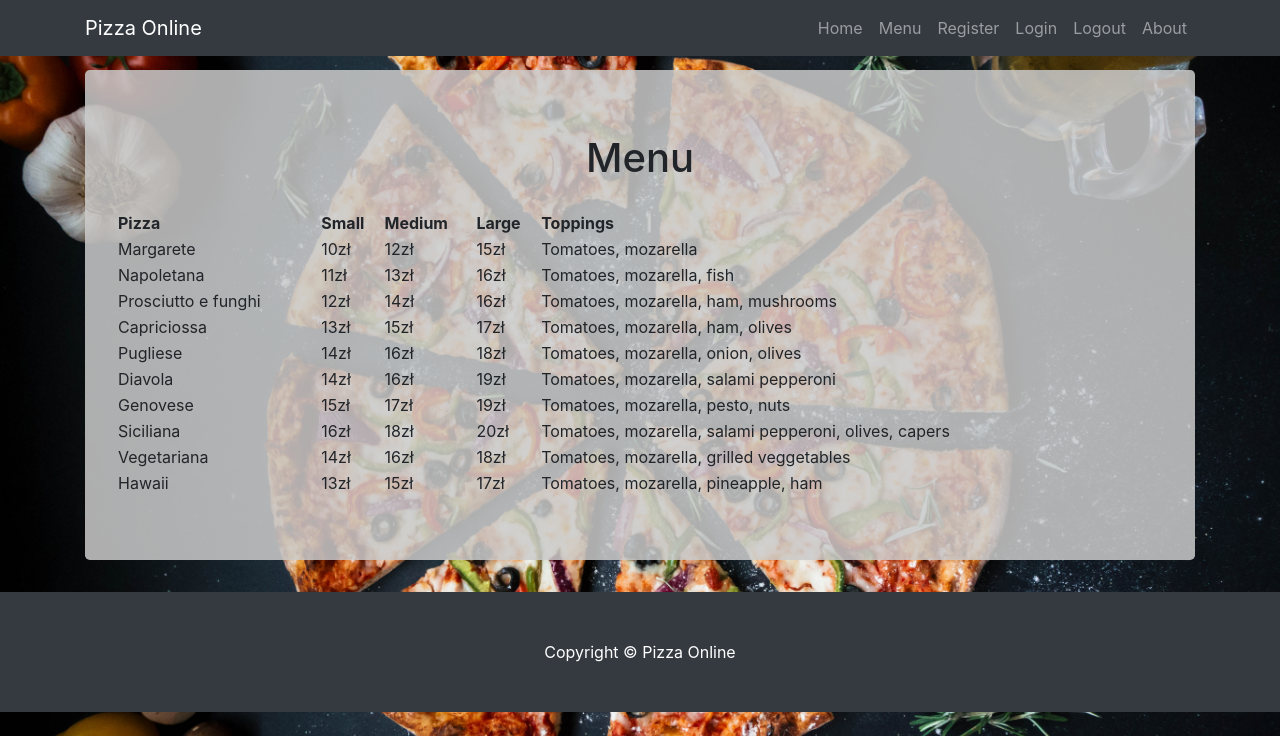
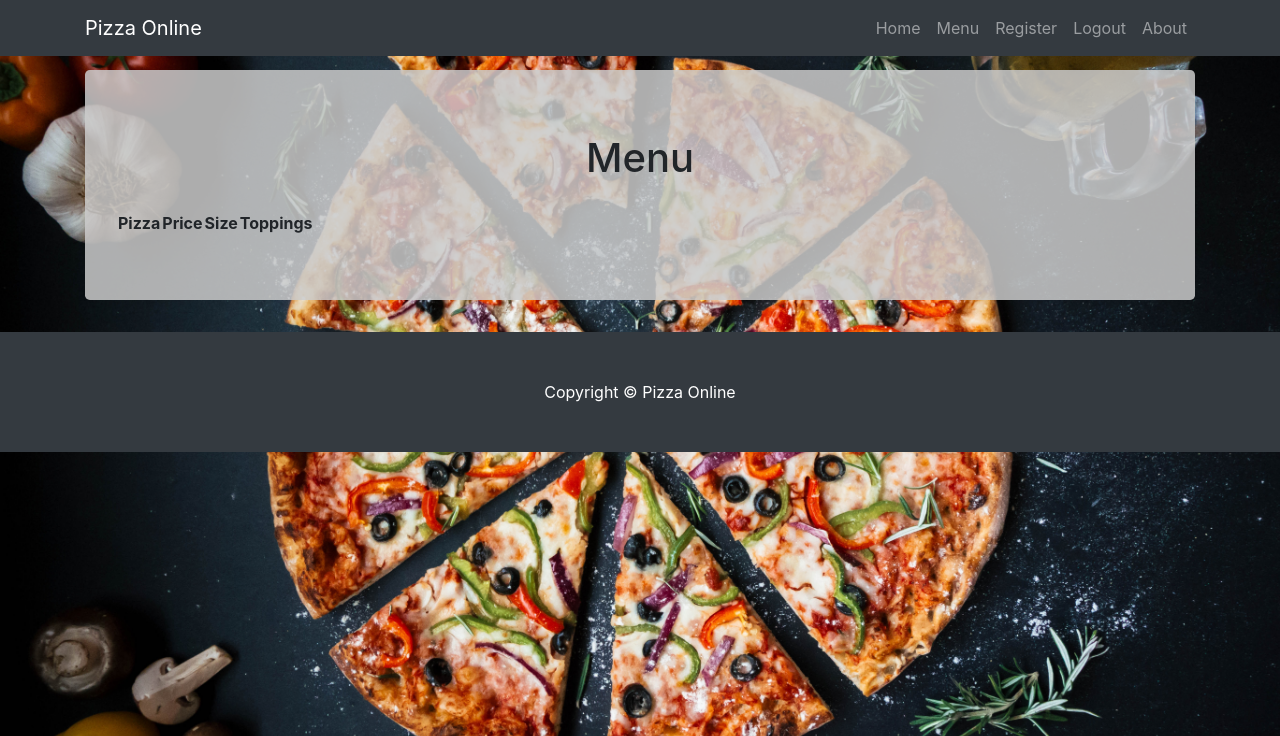
Before and after one commit to fazerito/orderpizza, a Django app: page /login/menu/ in a window 1280 px wide. Shown: the top 736 px of the page. Run offline with Django 3.2, Linux system fonts and the light colour scheme; the visitor is signed in with stand-in values (Sample User, id 1); lists and menus that the app fills with data are empty; some libraries are stand-ins or nearby versions.

Commit message:
updated html

```diff
--- a/orders/templates/orders/layout.html
+++ b/orders/templates/orders/layout.html
@@ -31,25 +31,26 @@
         <div class="collapse navbar-collapse" id="navbarResponsive">
           <ul class="navbar-nav ml-auto">
             <li class="nav-item">
-              <a class="nav-link" href="/">Home
+              <a class="nav-link" href="{% url 'orders:index' %}">Home
               </a>
             </li>
             <li class="nav-item">
-              <a class="nav-link" href="/menu/">Menu</a>
+              <a class="nav-link" href="{% url 'orders:menu' %}">Menu</a>
             </li>
             <li class="nav-item">
-              <a class="nav-link" href="/register/">Register</a>
-            </li>
-            <li class="nav-item">
-              <a class="nav-link" href="/login/">Login</a>
+              <a class="nav-link" href="{% url 'orders:register' %}">Register</a>
             </li>
             {% if user.is_authenticated %}
             <li class="nav-item">
-              <a class="nav-link" href="/logout">Logout</a>
+              <a class="nav-link" href="{% url 'orders:logout' %}">Logout</a>
+            </li>
+            {% else %}
+            <li class="nav-item">
+              <a class="nav-link" href="{% url 'orders:login' %}">Login</a>
             </li>
             {% endif %}
             <li class="nav-item">
-              <a class="nav-link" href="/about">About</a>
+              <a class="nav-link" href="{% url 'orders:about' %}">About</a>
             </li>
           </ul>
         </div>
--- a/orders/templates/orders/menu.html
+++ b/orders/templates/orders/menu.html
@@ -3,84 +3,26 @@
 {% block title %} Menu {% endblock %}
 {% block content %}
 <h1>Menu</h1>
-<table style='width:1000px;'>
+<table class="menu">
   <tr>
     <th>Pizza</th>
-    <th>Small</th>
-    <th>Medium</th>
-    <th>Large</th>
+    <th>Price</th>
+    <th>Size</th>
     <th>Toppings</th>
   </tr>
+  {% for pizza in pizzas %}
     <tr>
-      <td>Margarete</td>
-      <td>10zł</td>
-      <td>12zł</td>
-      <td>15zł</td>
-      <td>Tomatoes, mozarella</td>
+      <td><a href="{{ pizza.get_absolute_url }}"> {{ pizza.name }}</a></td>
+      <td>{{ pizza.price }}</td>
+      <td>{{ pizza.size }}</td>
+      <td>
+        {% for t in pizza.toppings.all %}
+        {{ t.name }},
+        {% endfor %}
+      </td>
     </tr>
-    <tr>
-      <td>Napoletana</td>
-      <td>11zł</td>
-      <td>13zł</td>
-      <td>16zł</td>
-      <td>Tomatoes, mozarella, fish</td>
-    </tr>
-    <tr>
-      <td>Prosciutto e funghi</td>
-      <td>12zł</td>
-      <td>14zł</td>
-      <td>16zł</td>
-      <td>Tomatoes, mozarella, ham, mushrooms</td>
-    </tr>
-    <tr>
-      <td>Capriciossa</td>
-      <td>13zł</td>
-      <td>15zł</td>
-      <td>17zł</td>
-      <td>Tomatoes, mozarella, ham, olives</td>
-    </tr>
-    <tr>
-      <td>Pugliese</td>
-      <td>14zł</td>
-      <td>16zł</td>
-      <td>18zł</td>
-      <td>Tomatoes, mozarella, onion, olives</td>
-    </tr>
-    <tr>
-      <td>Diavola</td>
-      <td>14zł</td>
-      <td>16zł</td>
-      <td>19zł</td>
-      <td>Tomatoes, mozarella, salami pepperoni</td>
-    </tr>
-    <tr>
-      <td>Genovese</td>
-      <td>15zł</td>
-      <td>17zł</td>
-      <td>19zł</td>
-      <td>Tomatoes, mozarella, pesto, nuts</td>
-    </tr>
-    <tr>
-      <td>Siciliana</td>
-      <td>16zł</td>
-      <td>18zł</td>
-      <td>20zł</td>
-      <td>Tomatoes, mozarella, salami pepperoni, olives, capers</td>
-    </tr>
-    <tr>
-      <td>Vegetariana</td>
-      <td>14zł</td>
-      <td>16zł</td>
-      <td>18zł</td>
-      <td>Tomatoes, mozarella, grilled veggetables</td>
-    </tr>
-    <tr>
-      <td>Hawaii</td>
-      <td>13zł</td>
-      <td>15zł</td>
-      <td>17zł</td>
-      <td>Tomatoes, mozarella, pineapple, ham</td>
-    </tr>
+
+    {% endfor %}
 </table>
 
 {% endblock %}
--- a/orders/templates/orders/register_form.html
+++ b/orders/templates/orders/register_form.html
@@ -27,9 +27,8 @@
           {{ form.city }}
           <br>
           {{ form.zip_code }}
-          <br>
           </div>
-          <button class='btn' type='submit' name="button">Submit</button>
+          <center><button class="btn" type="submit" name="button">Submit</button></center>
       </form>
   </div>
 </div>
```
Also changed, not shown: orders/templates/orders/login.html (+11 -7 lines), orders/templates/orders/pizza_detail.html (added, +25 -0 lines).
